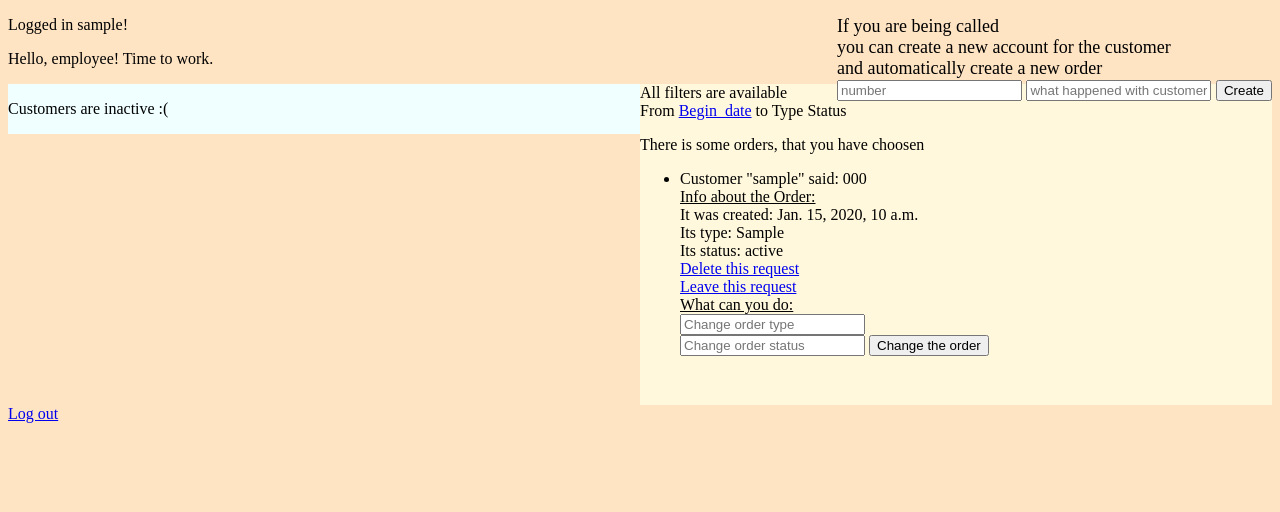
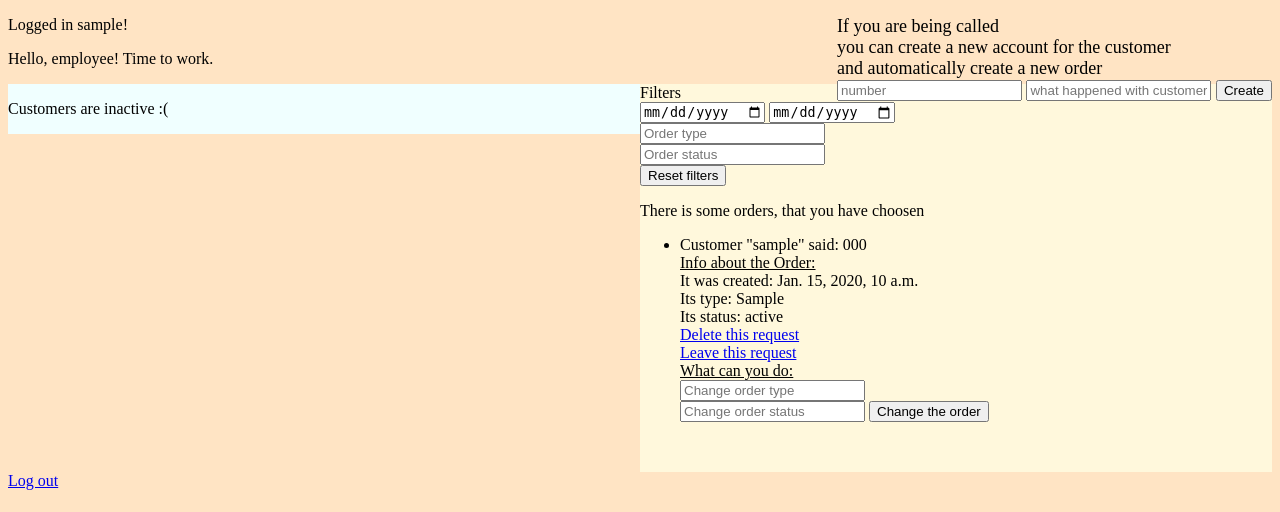
Before and after one commit to sessionsesh/django-crm, a Django app: page /orders/ in a window 1280 px wide. Shown: the top 512 px of the page. Run offline with Django 3.2, Linux system fonts and the light colour scheme; a user stored in the database is signed in; tables that the repository leaves empty hold one stand-in row (values such as "Sample post").

Commit message:
Add Date filter

```diff
--- a/crm/orders/templates/orders.html
+++ b/crm/orders/templates/orders.html
@@ -34,6 +34,35 @@
             right:0px;
         }
     </style>
+
+    <script>
+        var startDate = null
+        var endDate = null
+
+        function getStartDate(object){
+            startDate = object.value
+        }
+
+        function getEndDate(object){
+            endDate = object.value
+            dateFilterRequest()
+        }
+
+        function resetFilters(){
+            window.location.search = '';
+        }
+    </script>
+
+    <script>
+        var request = '/orders?'
+        var and = '&'
+        function dateFilterRequest(){
+            request += "startDate=" + startDate + and + "endDate=" + endDate + and
+            window.location.href = request  // is there any difference? : window.location.search
+            request = '/orders?'
+        }
+
+    </script>
 </head>
 
 <body>
@@ -109,11 +138,23 @@
 
             <!-- RIGHT COLUMN -->
             <div class='column' style="background-color: cornsilk;">
+            <div class='filters'>
+                Filters
+                <div class='date_filter'>
+                    <input type='date' id='start_date' name='start_date' onchange='getStartDate(this)'>
+                    <input type='date' id='end_date' name='end_date' onchange='getEndDate(this)'>
+                </div>
+                <div class='type_filter'>
+                    <input type='text' id='order_type' placeholder="Order type">
+                </div>
+                <div class='status_filter'>
+                    <input type='text' id='order_status' placeholder="Order status">
+                </div>
+                <div class='reset_filters'>
+                    <button id='reset_filters' onclick='resetFilters()'>Reset filters</button>
+                </div>
+            </div>
             {% if choosen_orders_and_its_form %}
-                <div class='filters'>
-                    All filters are available</br>
-                    From <a href="#">Begin_date</a> to <a href="#"></a> Type Status
-                </div>
                 <p>There is some orders, that you have choosen</p>
                 <!-- dicts with form mapping -->
                 {% for each in customer_orders %}
--- a/crm/orders/views.py
+++ b/crm/orders/views.py
@@ -20,11 +20,18 @@ def orders(request):
 
     args = {}
 
+    # GET
     if request.method == 'GET':
+        GET = request.GET
         args['user'] = user
 
         # EMPLOYEE CASE
         if user.role == 'emp':
+            # FILTER SECTION
+            startDate = GET.get('startDate')
+            endDate = GET.get('endDate')
+            # END OF FILTER SECTION
+
             order_and_its_form = {}
             args['customer_orders'] = Order.objects.filter(~Q(employee=user))
             for each in args['customer_orders']:
@@ -34,7 +41,13 @@ def orders(request):
 
             # Get list of taken orders by current employee
             choosen_orders_and_its_form = {}
-            emp_orders = Order.objects.filter(employee=user)
+
+            # applying date filter
+            if(startDate and endDate):
+                emp_orders = Order.objects.filter(creation_date__range=[startDate, endDate], employee= user)
+            else:
+                emp_orders = Order.objects.filter(employee=user)
+
             for each in emp_orders:
                 # print(each.types.all())
                 form = ReplyToCustomer()
@@ -50,7 +63,9 @@ def orders(request):
         # END OF CUSTOMER CASE
 
         return render(request, 'orders.html', args)
+    # END OF GET
 
+    # POST
     if request.method == 'POST':
         data = request.POST
         if not 'change_order' in data:
@@ -127,6 +142,7 @@ def orders(request):
                     customer=user, customer_telling=data['what_happened'], order_status=orderStatus, order_type=orderType)
                 return redirect('/orders')
         # END OF CUSTOMER CASE
+    # END OF POST
     return redirect('/home')
 
 @login_required
```
